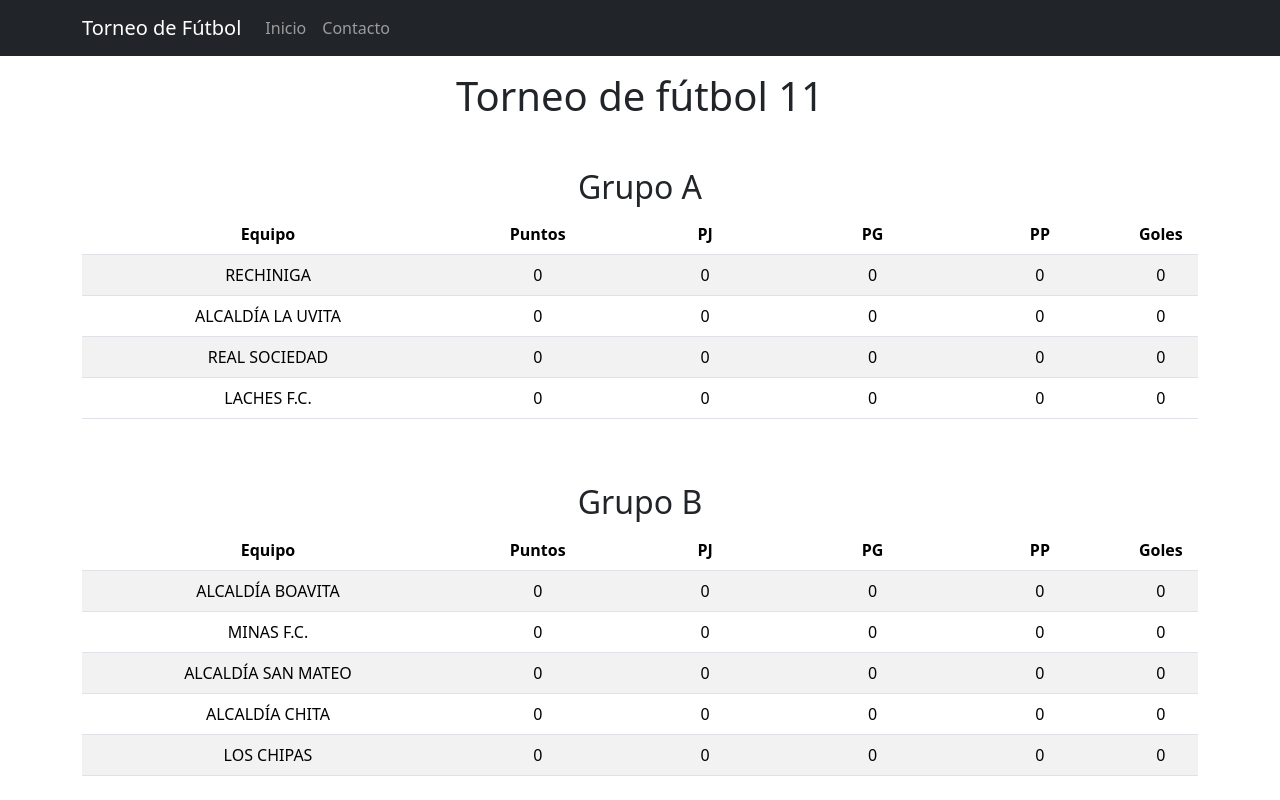
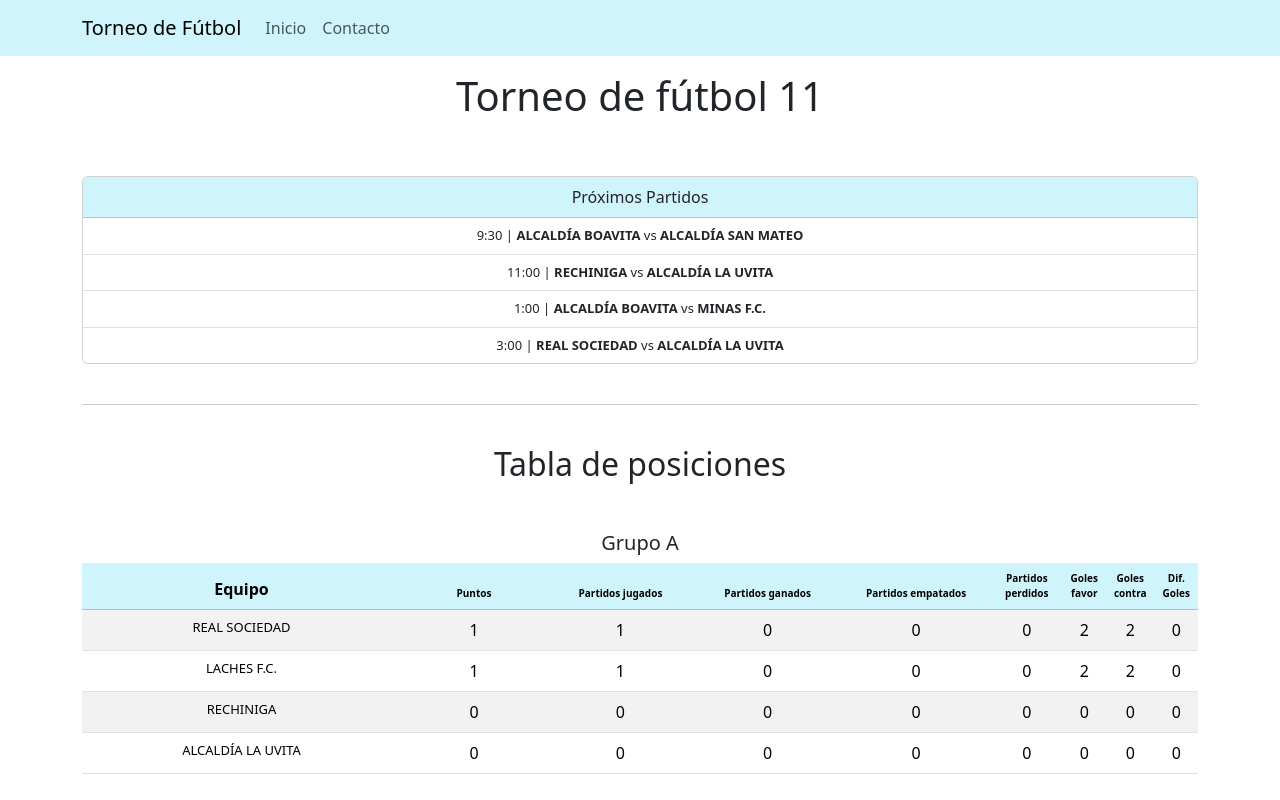
Before and after one commit to FabianMongui/liga-futbol, a React (Create React App) app: page / in a window 1280 px wide. Shown: the top 800 px of the page. Built offline with nearby package versions, Linux system fonts and the light colour scheme.

Commit message:
agregar nuevo componente de proximos partidos

```diff
--- a/src/App.js
+++ b/src/App.js
@@ -3,6 +3,7 @@ import './App.css';
 import Menu from './components/Menu';
 import TablaGrupoA from './components/TablaGrupoA';
 import TablaGrupoB from './components/TablaGrupoB';
+import ProximosPartidos from './components/ProximosPartidos';
 
 function App() {
   return (
@@ -11,6 +12,12 @@ function App() {
       <div className="container">
         <br></br>
         <h1 className="mt-5">Torneo de fútbol 11</h1>
+        <br></br>
+        <ProximosPartidos />
+        <br></br>
+        <hr></hr>
+        <br></br>
+        <h2>Tabla de posiciones</h2>
         <TablaGrupoA />
         <TablaGrupoB />
       </div>
--- a/src/components/Menu.js
+++ b/src/components/Menu.js
@@ -2,7 +2,7 @@ import React from 'react';
 
 function Menu() {
   return (
-    <nav className="navbar navbar-expand-lg navbar-dark bg-dark fixed-top">
+    <nav className="navbar navbar-expand-md navbar-light fixed-top" style={{backgroundColor: "#cff4fc"}}>
       <div className="container">
         <a className="navbar-brand" href="#">Torneo de Fútbol</a>
         <button className="navbar-toggler" type="button" data-toggle="collapse" data-target="#navbarNav" aria-controls="navbarNav" aria-expanded="false" aria-label="Toggle navigation">
--- /dev/null
+++ b/src/components/ProximosPartidos.js
@@ -0,0 +1,22 @@
+import React from 'react';
+import proximosPartidos from '../data/proximosPartidos.json'
+
+function ProximosPartidos() {
+  // Aquí puedes definir la lógica para obtener los próximos partidos
+
+
+  return (
+    <div className="card mt-4">
+      <div className="card-header" style={{backgroundColor: "#cff4fc"}}>Próximos Partidos</div>
+      <ul className="list-group list-group-flush">
+        {proximosPartidos.map((partido, index) => (
+          <li key={index} className="list-group-item" style={{fontSize: 'small'}}>
+              {partido.hora} | <strong>{partido.equipoLocal}</strong> vs <strong>{partido.equipoVisitante}</strong>
+          </li>
+        ))}
+      </ul>
+    </div>
+  );
+}
+
+export default ProximosPartidos;
--- a/src/components/TablaGrupoA.js
+++ b/src/components/TablaGrupoA.js
@@ -1,5 +1,6 @@
 import React from 'react';
-import equiposData from '../data/grupoAData.json'
+import equiposData from '../data/grupoAData.json';
+import '../styles.css';
 
 function ordenarDatos() {
   equiposData.sort((a, b) => b.puntos - a.puntos);
@@ -10,26 +11,32 @@ function TablaPosiciones() {
 
   return (
     <div className="table-responsive mt-5">
-      <h2>Grupo A</h2>
-      <table className="table table-striped">
-        <thead>
+      <h5>Grupo A</h5>
+      <table className="table table-striped" >
+        <thead className='table-info'>
           <tr>
             <th className="col-4">Equipo</th>
-            <th style={{ width: '15%' }}>Puntos</th>
-            <th style={{ width: '15%' }}>PJ</th>
-            <th style={{ width: '15%' }}>PG</th>
-            <th style={{ width: '15%' }}>PP</th>
-            <th style={{ width: '15%' }}>Goles</th>
+            <th style={{ width: '15%', fontSize: 'x-small' }}>Puntos</th>
+            <th style={{ width: '15%', fontSize: 'x-small' }}>Partidos jugados</th>
+            <th style={{ width: '15%', fontSize: 'x-small' }}>Partidos ganados</th>
+            <th style={{ width: '15%', fontSize: 'x-small' }}>Partidos empatados</th>
+            <th style={{ width: '15%', fontSize: 'x-small' }}>Partidos perdidos</th>
+            <th style={{ width: '15%', fontSize: 'x-small' }}>Goles favor</th>
+            <th style={{ width: '15%', fontSize: 'x-small' }}>Goles contra</th>
+            <th style={{ width: '15%', fontSize: 'x-small' }}>Dif. Goles</th>
           </tr>
         </thead>
         <tbody>
           {equiposData.map((equiposData, index) => (
-            <tr key={index}>
-              <td className="col-3" style={{ fontWeight: '500' }}>{equiposData.equipo}</td>
+            <tr key={index} >
+              <td className="col-3" style={{ fontWeight: '500', fontSize: 'small' }}>{equiposData.equipo}</td>
               <td style={{ width: '15%' }}> {equiposData.puntos}</td>
               <td style={{ width: '15%' }}>{equiposData.partidosJugados}</td>
               <td style={{ width: '15%' }}>{equiposData.partidosGanados}</td>
+              <td style={{ width: '15%' }}>{equiposData.partidosEmpatados}</td>
               <td style={{ width: '15%' }}>{equiposData.partidosPerdidos}</td>
+              <td style={{ width: '15%' }}>{equiposData.golesFavor}</td>
+              <td style={{ width: '15%' }}>{equiposData.golesContra}</td>
               <td style={{ width: '15%' }}>{equiposData.goles}</td>
             </tr>
           ))}
--- a/src/components/TablaGrupoB.js
+++ b/src/components/TablaGrupoB.js
@@ -1,5 +1,6 @@
 import React from 'react';
-import equiposData from '../data/grupoBData.json'
+import equiposData from '../data/grupoBData.json';
+import '../styles.css';
 
 function ordenarDatos() {
   equiposData.sort((a, b) => b.puntos - a.puntos);
@@ -10,26 +11,32 @@ function TablaPosiciones() {
 
   return (
     <div className="table-responsive mt-5">
-      <h2>Grupo B</h2>
+      <h5>Grupo B</h5>
       <table className="table table-striped">
-        <thead>
+        <thead className='table-info'>
           <tr>
             <th className="col-4">Equipo</th>
-            <th style={{ width: '15%' }}>Puntos</th>
-            <th style={{ width: '15%' }}>PJ</th>
-            <th style={{ width: '15%' }}>PG</th>
-            <th style={{ width: '15%' }}>PP</th>
-            <th style={{ width: '15%' }}>Goles</th>
+            <th style={{ width: '15%', fontSize: 'x-small' }}>Puntos</th>
+            <th style={{ width: '15%', fontSize: 'x-small' }}>Partidos jugados</th>
+            <th style={{ width: '15%', fontSize: 'x-small' }}>Partidos ganados</th>
+            <th style={{ width: '15%', fontSize: 'x-small' }}>Partidos empatados</th>
+            <th style={{ width: '15%', fontSize: 'x-small' }}>Partidos perdidos</th>
+            <th style={{ width: '15%', fontSize: 'x-small' }}>Goles favor</th>
+            <th style={{ width: '15%', fontSize: 'x-small' }}>Goles contra</th>
+            <th style={{ width: '15%', fontSize: 'x-small' }}>Dif. Goles</th>
           </tr>
         </thead>
         <tbody>
           {equiposData.map((equiposData, index) => (
             <tr key={index}>
-              <td className="col-3" style={{ fontWeight: '500' }}>{equiposData.equipo}</td>
+              <td className="col-3" style={{ fontWeight: '500', fontSize: 'small' }}>{equiposData.equipo}</td>
               <td style={{ width: '15%' }}>{equiposData.puntos}</td>
               <td style={{ width: '15%' }}>{equiposData.partidosJugados}</td>
               <td style={{ width: '15%' }}>{equiposData.partidosGanados}</td>
+              <td style={{ width: '15%' }}>{equiposData.partidosEmpatados}</td>
               <td style={{ width: '15%' }}>{equiposData.partidosPerdidos}</td>
+              <td style={{ width: '15%' }}>{equiposData.golesFavor}</td>
+              <td style={{ width: '15%' }}>{equiposData.golesContra}</td>
               <td style={{ width: '15%' }}>{equiposData.goles}</td>
             </tr>
           ))}
--- a/src/data/grupoAData.json
+++ b/src/data/grupoAData.json
@@ -4,7 +4,10 @@
     "puntos": 0,
     "partidosJugados": 0,
     "partidosGanados": 0,
+    "partidosEmpatados": 0,
     "partidosPerdidos": 0,
+    "golesFavor": 0,
+    "golesContra": 0,
     "goles": 0
   },
   {
@@ -12,23 +15,32 @@
     "puntos": 0,
     "partidosJugados": 0,
     "partidosGanados": 0,
+    "partidosEmpatados": 0,
     "partidosPerdidos": 0,
+    "golesFavor": 0,
+    "golesContra": 0,
     "goles": 0
   },
   {
     "equipo": "REAL SOCIEDAD",
-    "puntos": 0,
-    "partidosJugados": 0,
+    "puntos": 1,
+    "partidosJugados": 1,
     "partidosGanados": 0,
+    "partidosEmpatados": 0,
     "partidosPerdidos": 0,
+    "golesFavor": 2,
+    "golesContra": 2,
     "goles": 0
   },
   {
     "equipo": "LACHES F.C.",
-    "puntos": 0,
-    "partidosJugados": 0,
+    "puntos": 1,
+    "partidosJugados": 1,
     "partidosGanados": 0,
+    "partidosEmpatados": 0,
     "partidosPerdidos": 0,
+    "golesFavor": 2,
+    "golesContra": 2,
     "goles": 0
   }
 ]
--- a/src/data/grupoBData.json
+++ b/src/data/grupoBData.json
@@ -4,7 +4,10 @@
     "puntos": 0,
     "partidosJugados": 0,
     "partidosGanados": 0,
+    "partidosEmpatados": 0,
     "partidosPerdidos": 0,
+    "golesFavor": 0,
+    "golesContra": 0,
     "goles": 0
   },
   {
@@ -12,7 +15,10 @@
     "puntos": 0,
     "partidosJugados": 0,
     "partidosGanados": 0,
+    "partidosEmpatados": 0,
     "partidosPerdidos": 0,
+    "golesFavor": 0,
+    "golesContra": 0,
     "goles": 0
   },
   {
@@ -20,23 +26,32 @@
     "puntos": 0,
     "partidosJugados": 0,
     "partidosGanados": 0,
+    "partidosEmpatados": 0,
     "partidosPerdidos": 0,
+    "golesFavor": 0,
+    "golesContra": 0,
     "goles": 0
   },
   {
     "equipo": "ALCALDÍA CHITA",
-    "puntos": 0,
-    "partidosJugados": 0,
-    "partidosGanados": 0,
+    "puntos": 3,
+    "partidosJugados": 1,
+    "partidosGanados": 1,
+    "partidosEmpatados": 0,
     "partidosPerdidos": 0,
-    "goles": 0
+    "golesFavor": 10,
+    "golesContra": 1,
+    "goles": 9
   },
   {
     "equipo": "LOS CHIPAS",
     "puntos": 0,
-    "partidosJugados": 0,
+    "partidosJugados": 1,
     "partidosGanados": 0,
-    "partidosPerdidos": 0,
-    "goles": 0
+    "partidosEmpatados": 0,
+    "partidosPerdidos": 1,
+    "golesFavor": 1,
+    "golesContra": 10,
+    "goles": -9
   }
 ]
--- /dev/null
+++ b/src/data/proximosPartidos.json
@@ -0,0 +1,19 @@
+[
+  {
+    "equipoLocal": "ALCALDÍA BOAVITA",
+    "equipoVisitante": "ALCALDÍA SAN MATEO",
+    "hora": "9:30"
+  },
+  { "equipoLocal": "RECHINIGA",
+    "equipoVisitante": "ALCALDÍA LA UVITA",
+    "hora": "11:00"
+  },
+  { "equipoLocal": "ALCALDÍA BOAVITA",
+    "equipoVisitante": "MINAS F.C.",
+    "hora": "1:00"
+  },
+  { "equipoLocal": "REAL SOCIEDAD",
+    "equipoVisitante": "ALCALDÍA LA UVITA",
+    "hora": "3:00"
+  }
+]
```
Also changed, not shown: src/styles.css (added).
